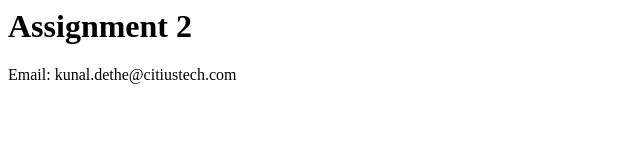
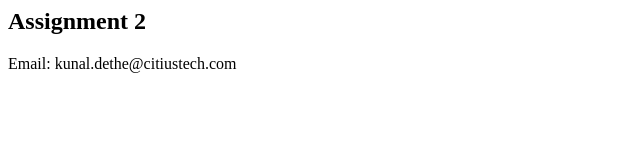
Before and after one commit to KunalD2/assignment-2, a plain HTML site: page index.html in a window 1280 px wide. Shown: the whole page, without its empty margins (0-640 px from the left). Drawn offline with Linux system fonts and the light colour scheme.

Commit message:
Updated index.html file.

```diff
--- a/index.html
+++ b/index.html
@@ -6,7 +6,7 @@
 
 	<body>
 		<header>
-			<h1>Assignment 2</h1>
+			<h2>Assignment 2</h2>
 		</header>
 
 		<footer>Email: kunal.dethe@citiustech.com</footer>
```
